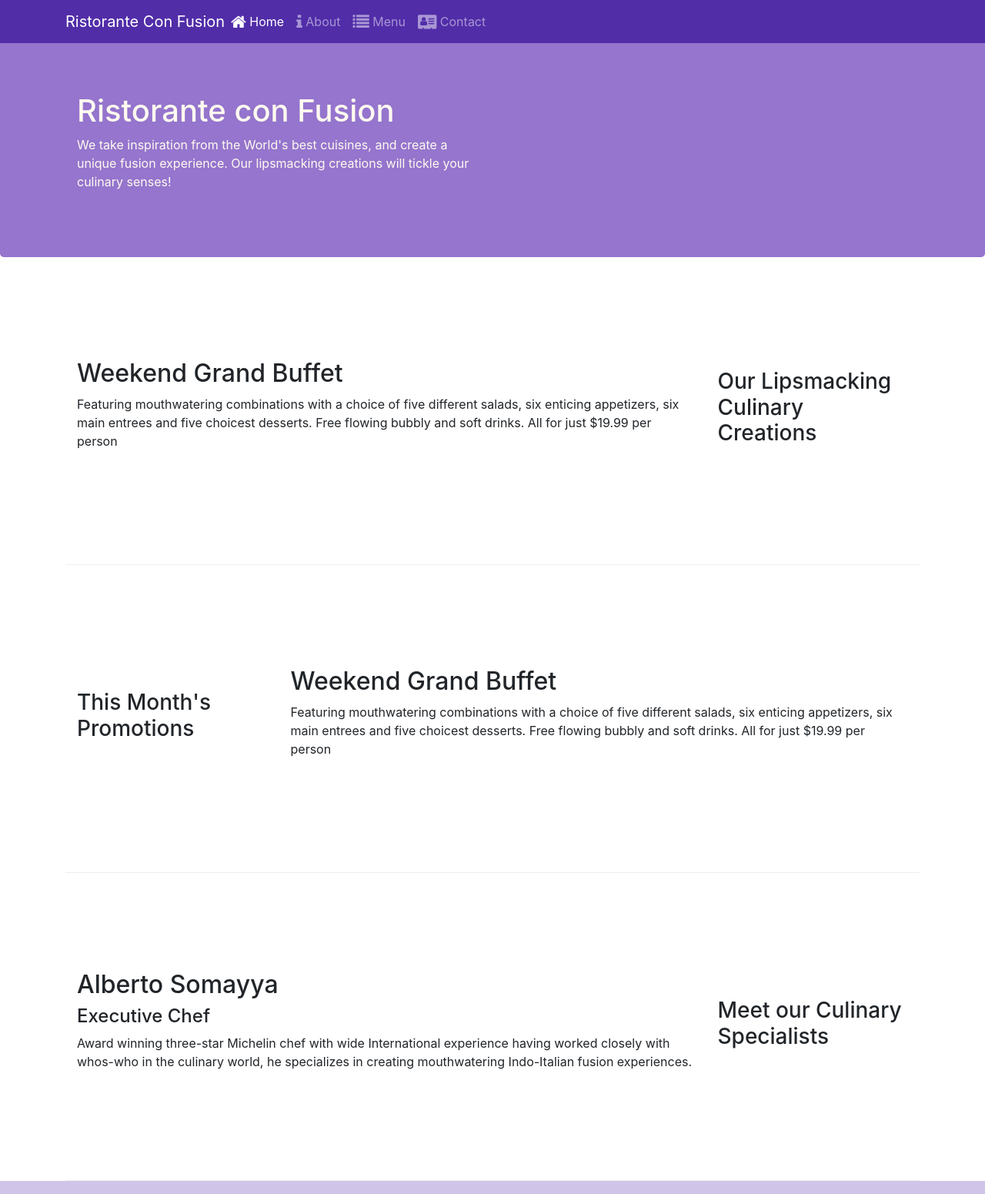
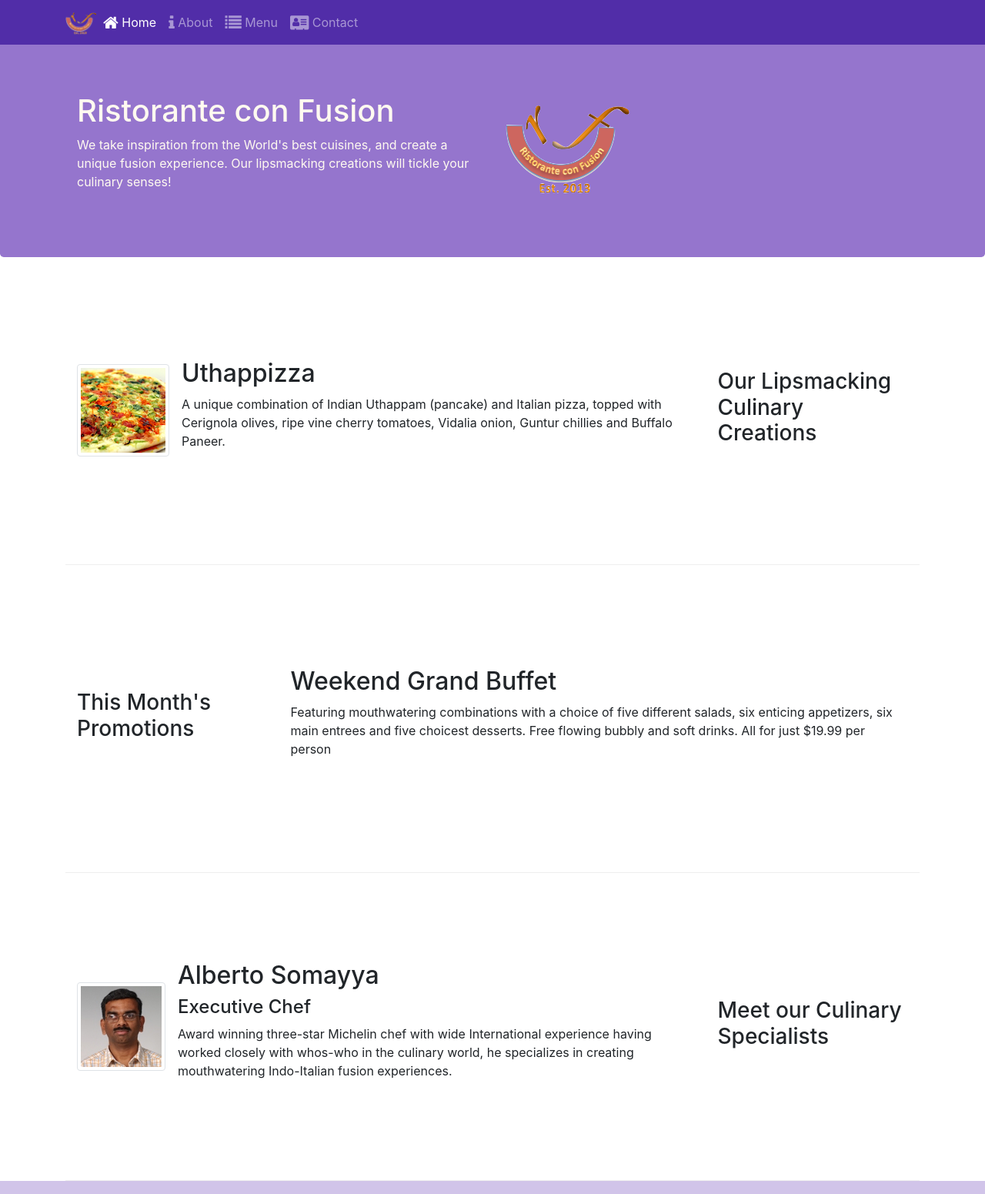
Before and after one commit to susangi/Project-Bootstrap-4, a website: page index.html in a window 1280 px wide. Shown: the top 1551 px of the page at 77% size. Drawn offline with nearby package versions, Linux system fonts and the light colour scheme.

Commit message:
Images and media

```diff
--- a/index.html
+++ b/index.html
@@ -9,7 +9,7 @@
 
     <!-- Bootstrap CSS -->
     <link rel="stylesheet" href="node_modules/bootstrap/dist/css/bootstrap.min.css">
-        <link rel="stylesheet" href="node_modules/font-awesome/css/font-awesome.min.css">
+    <link rel="stylesheet" href="node_modules/font-awesome/css/font-awesome.min.css">
     <link rel="stylesheet" href="node_modules/bootstrap-social/bootstrap-social.css">
     <link href="CSS/Style.css" rel="stylesheet">
     <title>Ristorante Con Fusion</title>
@@ -22,7 +22,7 @@
             <button class="navbar-toggler" type="button" data-toggle="collapse" data-target="#Navbar">
                 <span class="navbar-toggler-icon"></span>
             </button>
-            <a class="navbar-brand mr-auto" href="#">Ristorante Con Fusion</a>
+            <a class="navbar-brand mr-auto" href="#"><img src="img/img/logo.png" height="30" width="41"> </a>
             <div class="collapse navbar-collapse" id="Navbar">
                 <ul class="navbar-nav mr-auto">
                     <li class="nav-item active"><a class="nav-link" href="#"><span class="fa fa-home fa-lg"></span> Home</a></li>
@@ -43,7 +43,8 @@
                     <p>We take inspiration from the World's best cuisines, and create a unique fusion experience. Our
                         lipsmacking creations will tickle your culinary senses!</p>
                 </div>
-                <div class="col-12 col-sm">
+                <div class="col-12 col-sm align-self-center">
+                    <img src="img/img/logo.png" class="img-fluid">
                 </div>
             </div>
         </div>
@@ -55,8 +56,13 @@
                 <h3>Our Lipsmacking Culinary Creations</h3>
             </div>
             <div class="col col-sm order-sm-first col-md">
-                <h2>Weekend Grand Buffet</h2>
-                <p>Featuring mouthwatering combinations with a choice of five different salads, six enticing appetizers, six main entrees and five choicest desserts. Free flowing bubbly and soft drinks. All for just $19.99 per person </p>
+                <div class="media">
+                    <img class="d-flex mr-3 img-thumbnail align-self-center" src="img/img/uthappizza.png" alt="uthappizza"/>
+                    <div class="media-body">
+                        <h2 class="mt-0">Uthappizza</h2>
+                        <p class="d-none d-sm-block">A unique combination of Indian Uthappam (pancake) and Italian pizza, topped with Cerignola olives, ripe vine cherry tomatoes, Vidalia onion, Guntur chillies and Buffalo Paneer.</p>
+                    </div>
+                </div>
             </div>
         </div>
 
@@ -76,9 +82,19 @@
                 <h3>Meet our Culinary Specialists</h3>
             </div>
             <div class="col col-sm order-sm-first col-md">
-                <h2>Alberto Somayya</h2>
-                <h4>Executive Chef</h4>
-                <p>Award winning three-star Michelin chef with wide International experience having worked closely with whos-who in the culinary world, he specializes in creating mouthwatering Indo-Italian fusion experiences. </p>
+                <div class="media">
+                    <img class="d-flex mr-3 img-thumbnail align-self-center"
+                            src="img/img/alberto.png" alt="Alberto Somayya">
+                    <div class="media-body">
+                        <h2 class="mt-0">Alberto Somayya</h2>
+                        <h4>Executive Chef</h4>
+                        <p class="d-none d-sm-block">Award winning three-star Michelin chef with wide
+                            International experience having worked closely with
+                            whos-who in the culinary world, he specializes in
+                            creating mouthwatering Indo-Italian fusion experiences.
+                            </p>
+                    </div>
+                </div>
             </div>
         </div>
     </div>
```
Also changed, not shown: aboutus.html (+11 -9 lines), contactus.html (+3 -2 lines), img/img/alberto.png (added), img/img/buffet.png (added), img/img/logo.png (added), img/img/uthappizza.png (added), 1 other file.
